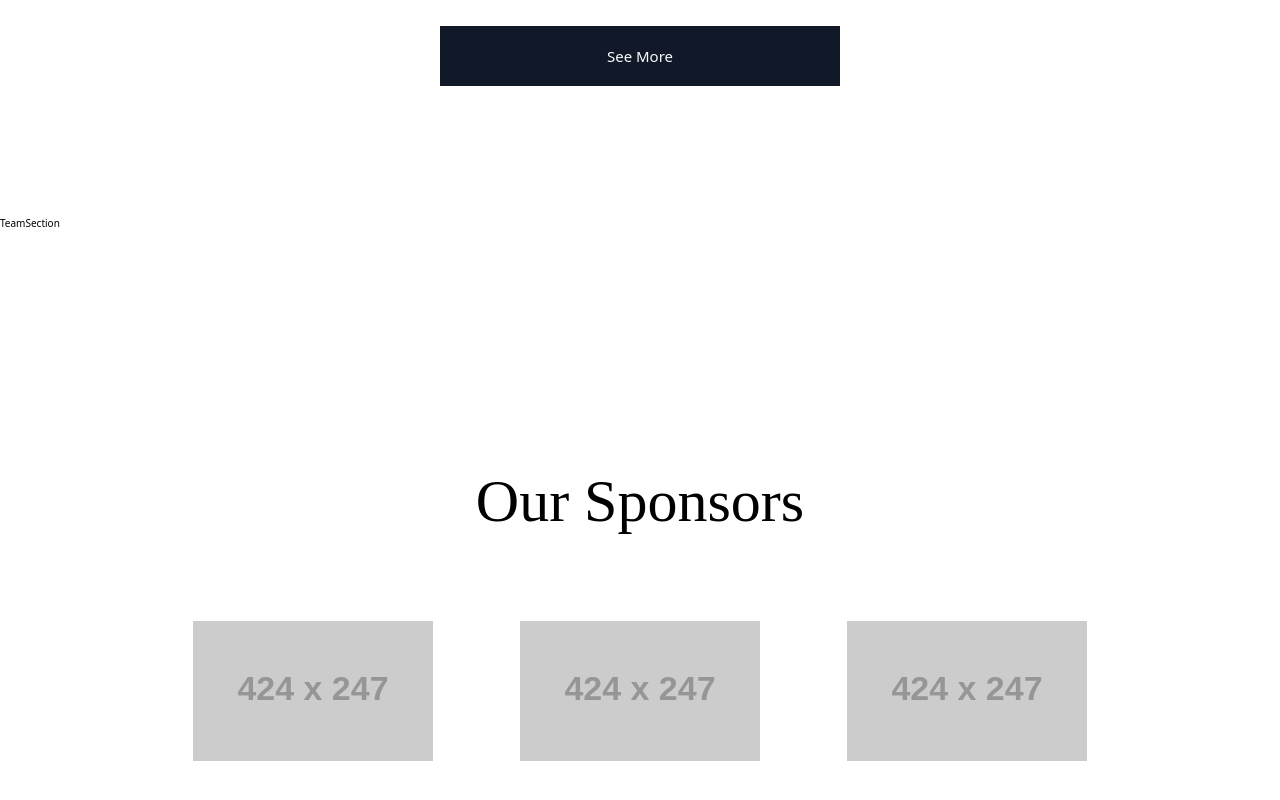
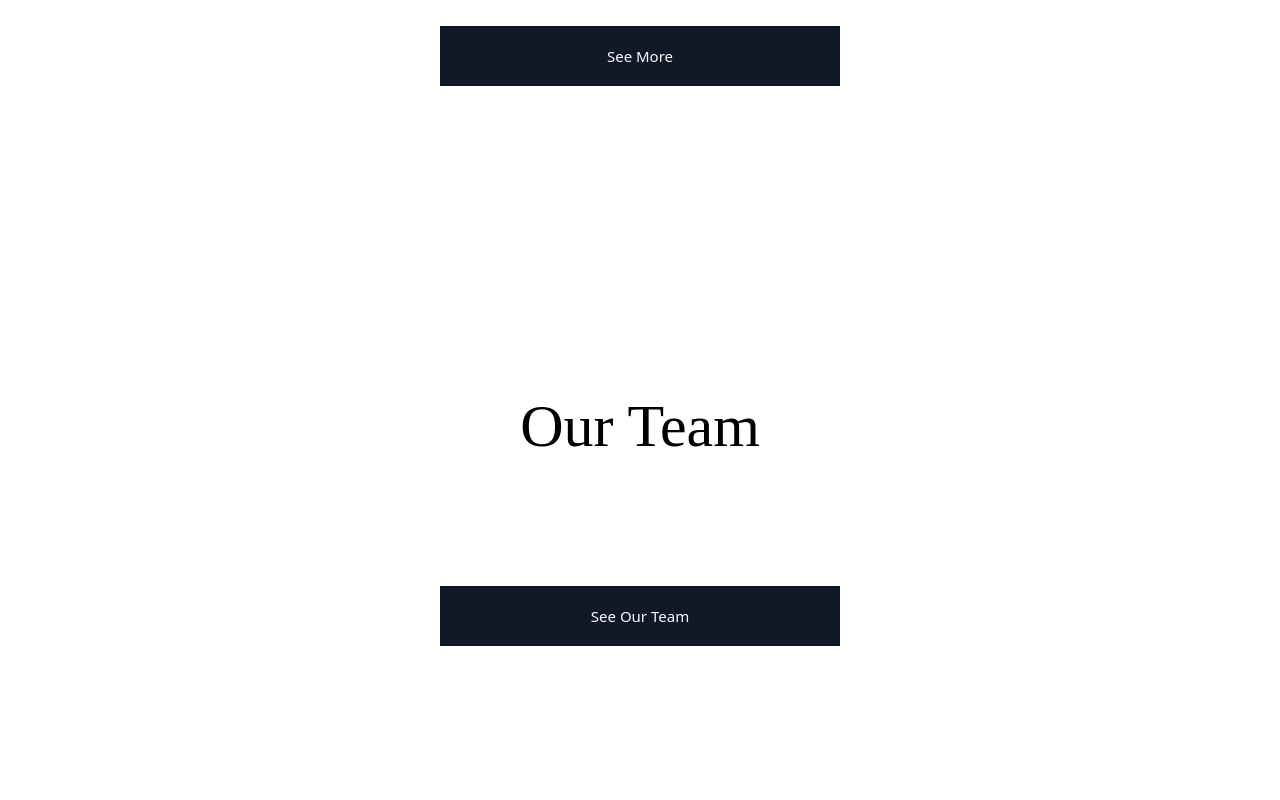
Before and after one commit to iceyisaak/migrantaid, a Next.js app: page /about in a window 1280 px wide. Shown: the part 3588-4388 px from the top of the page. Built offline with nearby package versions, Linux system fonts and the light colour scheme; a web font is replaced by a local one.

Commit message:
Updated TeamSection

```diff
--- a/src/layouts/About/sections/Team/TeamSection.js
+++ b/src/layouts/About/sections/Team/TeamSection.js
@@ -1,6 +1,15 @@
+import Button from "../../../../components/Button";
+
 const TeamSection = () => {
   return (
-    <div>TeamSection</div>
+    <section className="py-72 px-52 flex flex-col items-center">
+      <h2 className="text-8xl font-heading text-center mb-52">
+        Our Team
+      </h2>
+      <div className="flex">
+      </div>
+      <Button btnText="See Our Team" />
+    </section>
   );
 };
 export default TeamSection;
```
